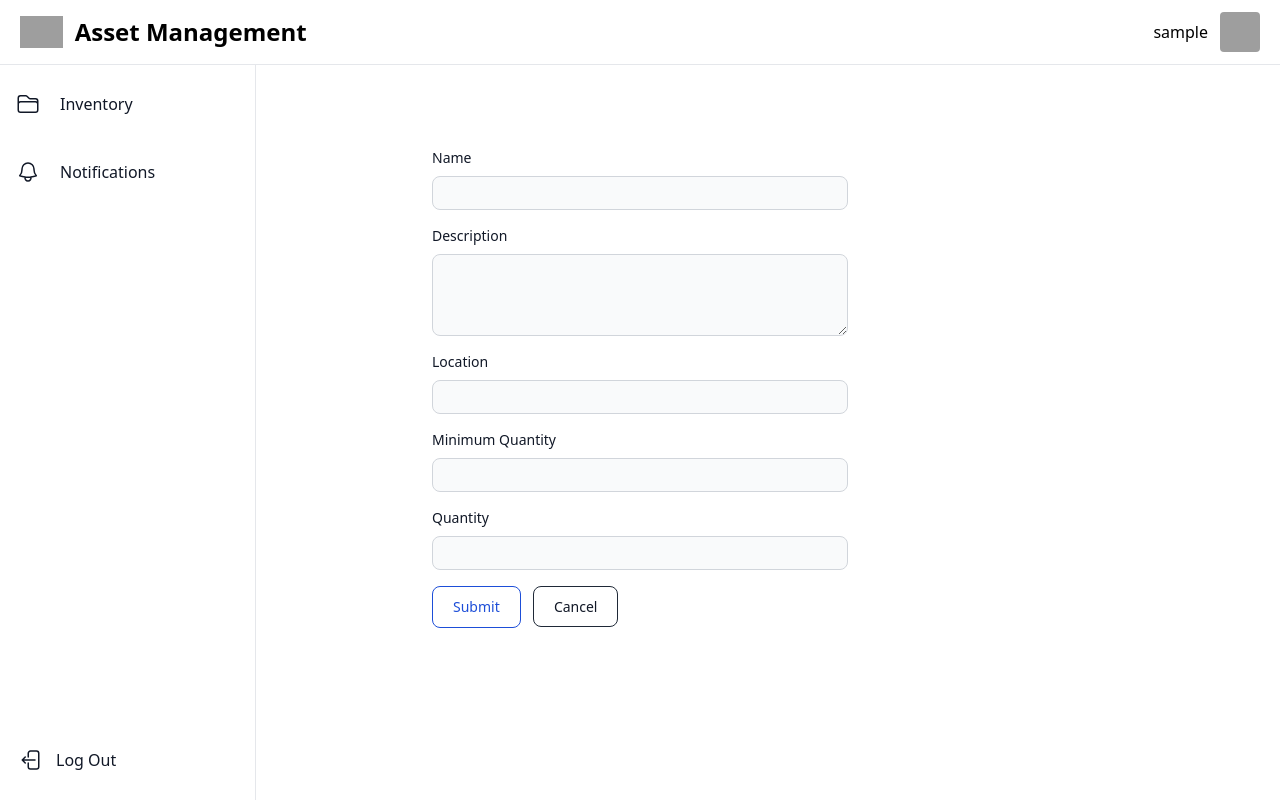
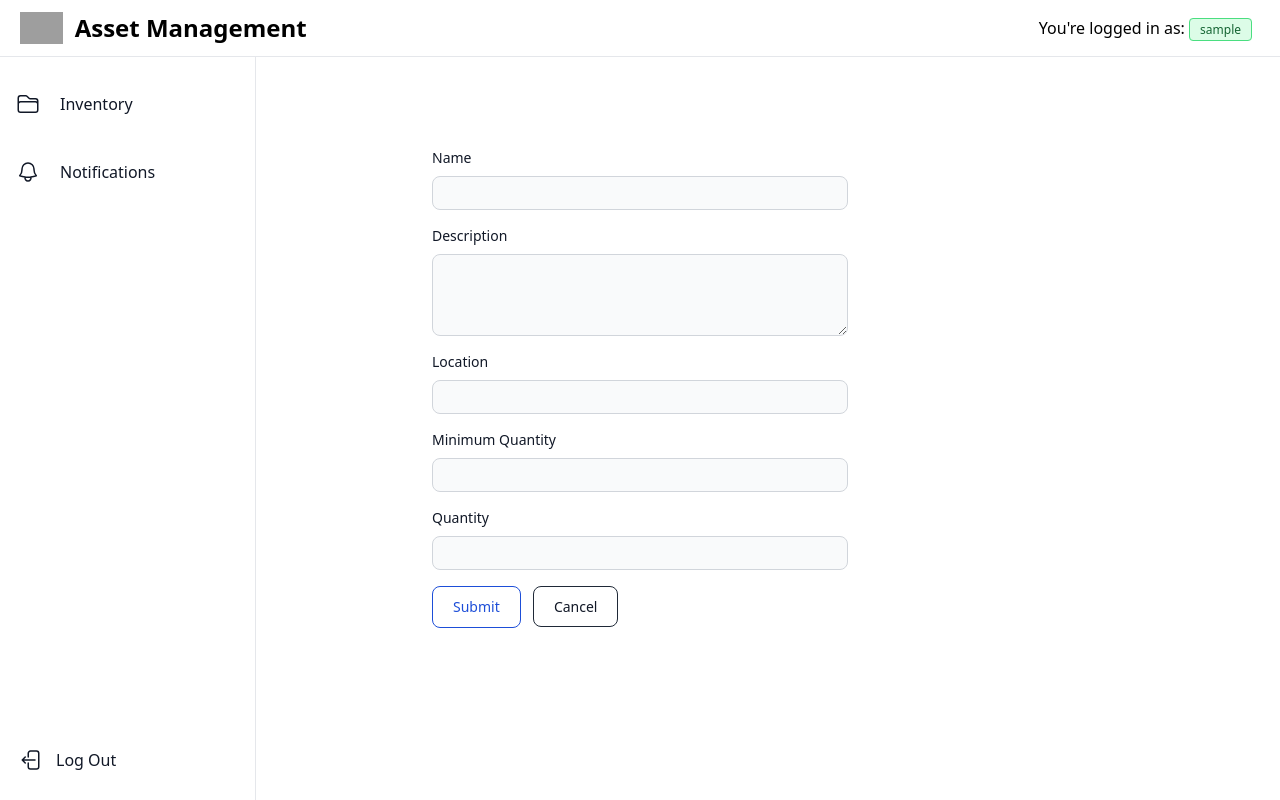
Before and after one commit to diegorbb/django-inventory-mgm, a Django app: page /create-item/ in a window 1280 px wide. Run offline with Django 5.2, Linux system fonts and the light colour scheme; a user stored in the database is signed in; tables that the repository leaves empty hold one stand-in row (values such as "Sample post"); some libraries are stand-ins or nearby versions; grey boxes are pictures that could not be loaded.

Commit message:
added logged in as message to navbar

```diff
--- a/inventory/templates/navbar.html
+++ b/inventory/templates/navbar.html
@@ -15,10 +15,7 @@
             </div>
             <div class="flex items-center">
                 <div class="font-medium dark:text-white">
-                    <div>{{ user.username }}</div>
-                </div>
-                <div class="flex items-center ms-3 relative">
-                    <img class="w-10 h-10 rounded" src="pedro.jpg" alt="Default avatar">
+                    <div>You're logged in as: <span class="bg-green-100 text-green-800 text-xs font-medium me-2 px-2.5 py-0.5 rounded dark:bg-gray-700 dark:text-green-400 border border-green-400">{{user.username}}</span></div>
                 </div>
             </div>
         </div>
```
